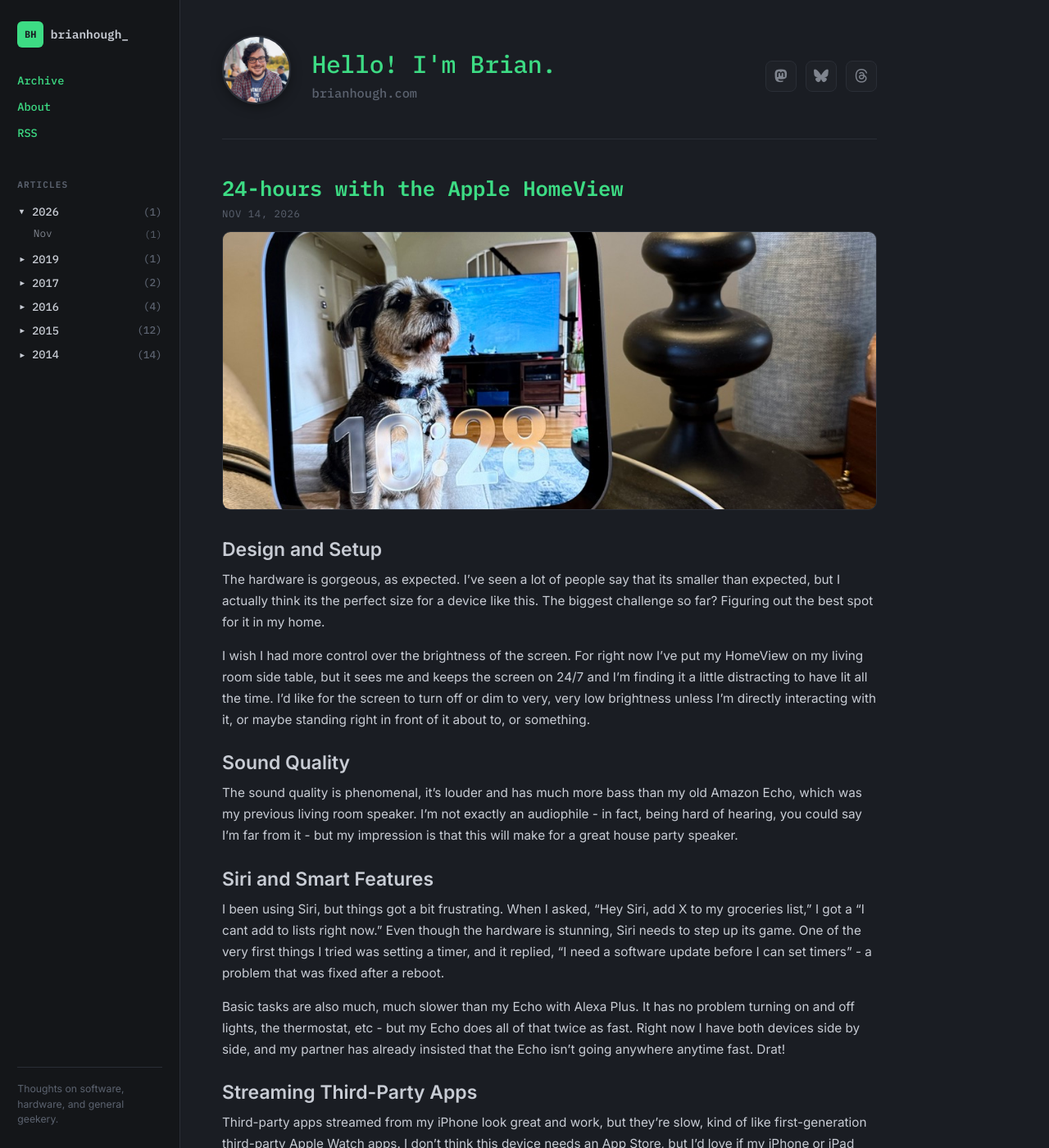
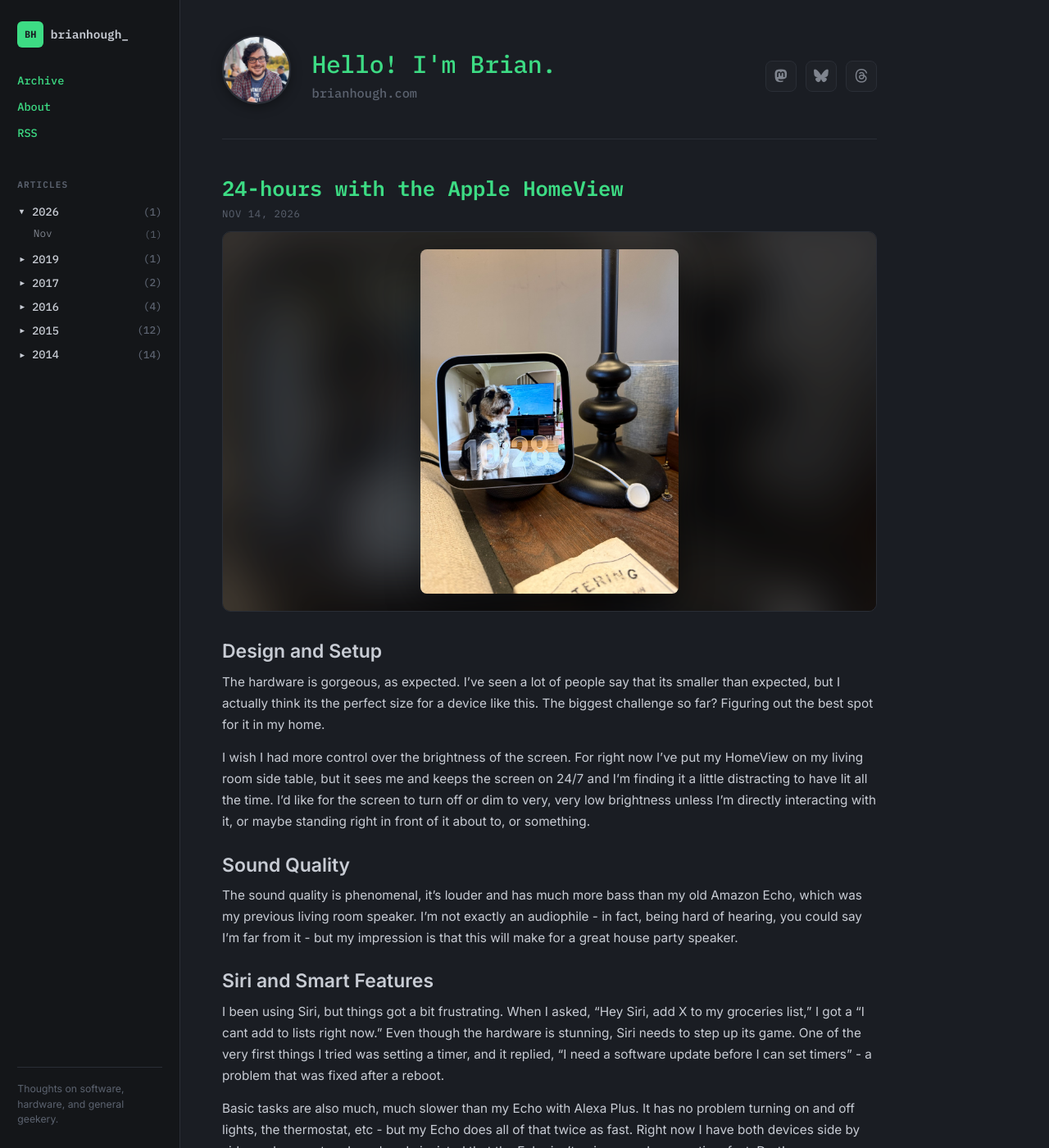
Before and after one commit to derfbwh/derfbwh.github.io, a Jekyll site: the page built from _posts/2026-11-14-24-hours-with-the-Apple-HomeView.md, in a window 1280 px wide and 1400 px high. Shown: the whole window at 82% size. Built offline with Jekyll 4.4.1, drawn with Linux system fonts in a browser that asks for light colours; nearby versions of some CDN libraries.

Commit message:
blog-tweak

```diff
--- a/_posts/2026-11-14-24-hours-with-the-Apple-HomeView.md
+++ b/_posts/2026-11-14-24-hours-with-the-Apple-HomeView.md
@@ -3,7 +3,7 @@ layout: post
 title: "24-hours with the Apple HomeView"
 tags: Apple, HomeView, Siri, AI
 ---
-<figure class="post-hero">
+<figure class="post-hero" style="--hero-image: url('/images/11-26/homeview1.jpeg');">
   <img src="/images/11-26/homeview1.jpeg" alt="The Apple HomeView looks quite striking in an actual home.">
 </figure>
 
--- a/public/css/poole.css
+++ b/public/css/poole.css
@@ -317,19 +317,52 @@ img {
 
 /* Featured image at the top of a post */
 .post-hero {
+  position: relative;
+  display: flex;
+  align-items: center;
+  justify-content: center;
   margin: 0 0 2rem;
+  padding: 1.25rem;
+  overflow: hidden;
+  background-color: var(--bg-secondary);
+  border: 1px solid var(--border-color);
+  border-radius: 10px;
+}
+
+.post-hero::before {
+  content: "";
+  position: absolute;
+  inset: -40px;
+  z-index: 0;
+  background-image: var(--hero-image);
+  background-position: center;
+  background-size: cover;
+  filter: blur(30px) brightness(0.4) saturate(0.9);
+}
+
+.post-hero::after {
+  content: "";
+  position: absolute;
+  inset: 0;
+  z-index: 1;
+  background: rgba(16, 18, 22, 0.25);
+  pointer-events: none;
 }
 
 .post-hero img,
 .post-featured .post-content .post-hero img {
+  position: relative;
+  z-index: 2;
   display: block;
-  width: 100%;
-  max-height: 340px;
+  width: auto;
+  height: auto;
+  max-width: 100%;
+  max-height: 420px;
   margin: 0;
-  object-fit: cover;
-  object-position: center;
-  border: 1px solid var(--border-color);
-  border-radius: 10px;
+  object-fit: contain;
+  border: 0;
+  border-radius: 8px;
+  box-shadow: 0 16px 40px rgba(0, 0, 0, 0.45);
 }
 
 /* Thumbnail photo gallery */
@@ -383,9 +416,13 @@ img {
 }
 
 @media (max-width: 40em) {
+  .post-hero {
+    padding: 0.85rem;
+  }
+
   .post-hero img,
   .post-featured .post-content .post-hero img {
-    max-height: 240px;
+    max-height: 300px;
   }
 }
 
```
